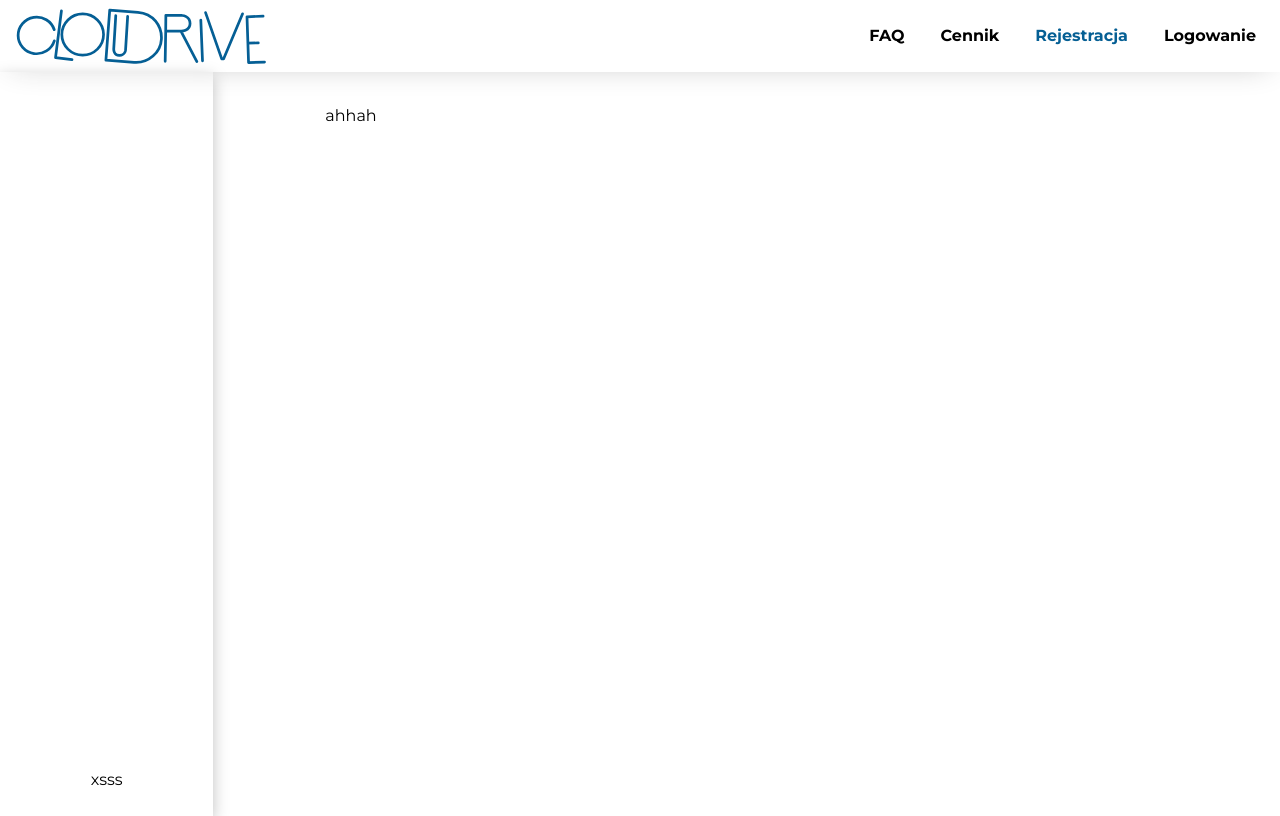
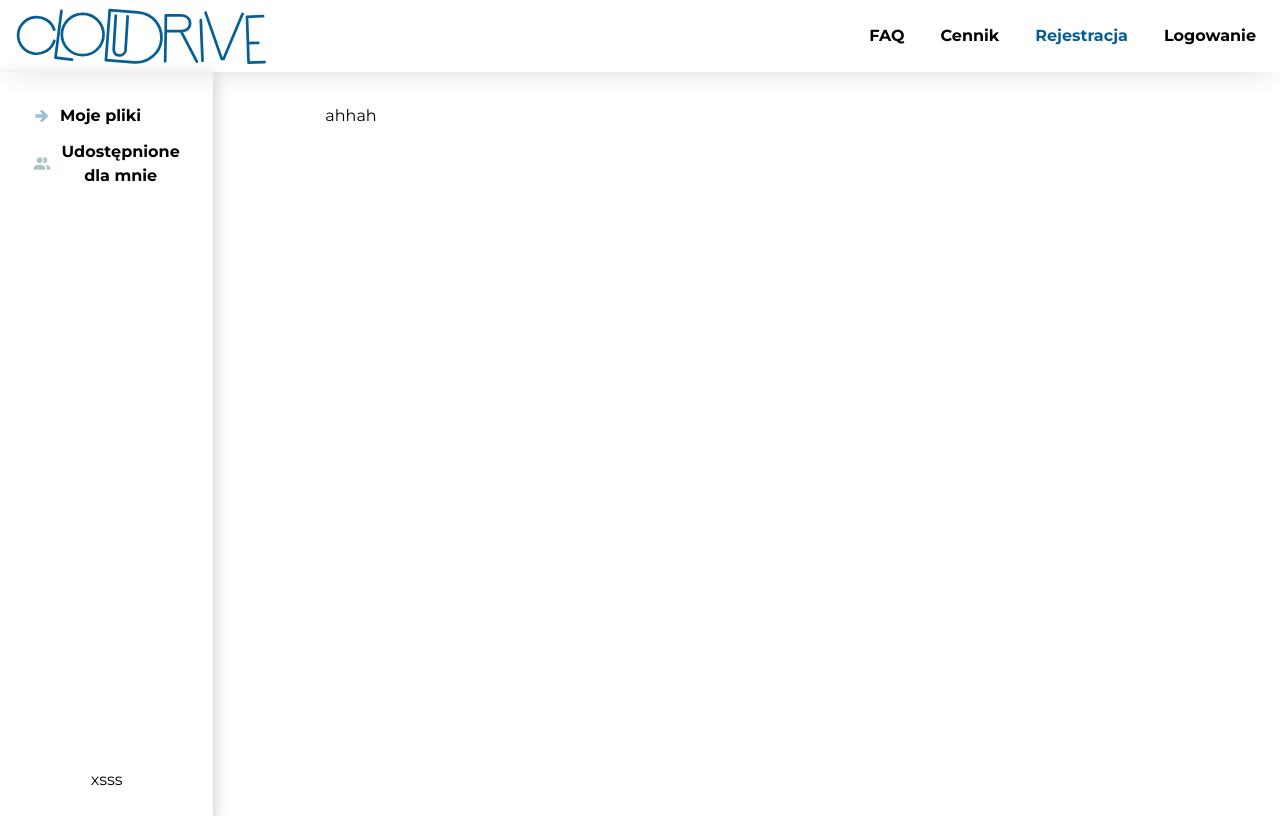
Before and after one commit to amelinium23/web-cms, a Next.js app in the folder frontend/: page /settings in a window 1280 px wide. Built offline with nearby package versions, Linux system fonts and the light colour scheme.

Commit message:
Sidebar half done

```diff
--- a/frontend/src/components/Button/index.tsx
+++ b/frontend/src/components/Button/index.tsx
@@ -1,12 +1,13 @@
 import Link from "next/link";
-import { HTMLProps } from "react";
+import { HTMLProps, ReactNode, ReactSVGElement } from "react";
 
 type ButtonProps = {
   backgroundColor: string;
   textColor: string;
-  hoverColor: string;
+  hoverColor?: string;
   content: string;
   href?: string;
+  icon?: ReactNode;
 } & Omit<HTMLProps<HTMLButtonElement>, "type">;
 
 export const Button = ({
@@ -15,16 +16,18 @@ export const Button = ({
   hoverColor,
   content,
   href,
+  icon,
   ...props
 }: ButtonProps) => {
   const realTextColor = textColor.startsWith("#")
     ? `text-[${textColor}]`
     : `text-${textColor}`;
   const buttonContent = href ? <Link href={href}>{content}</Link> : content;
-  const className = `flex h-10 justify-center font-bold items-center rounded-xl px-2 ${realTextColor} hover:bg-[#9BBFD4] bg-[${backgroundColor}] text-md hover:cursor-pointer text-center disabled:bg-[#9BBFD4] hover:shadow-lg`;
+  const className = `flex gap-2 h-10 justify-center font-bold items-center rounded-xl px-2 ${realTextColor} hover:bg-[${hoverColor}] bg-[${backgroundColor}] text-md hover:cursor-pointer text-center disabled:bg-[#9BBFD4] hover:shadow-lg`;
 
   return (
     <button className={className} {...props}>
+      {icon && icon}
       {buttonContent}
     </button>
   );
--- a/frontend/src/components/Sidebar/index.tsx
+++ b/frontend/src/components/Sidebar/index.tsx
@@ -1,5 +1,8 @@
 import React from "react";
 import { Button } from "../Button";
+import humans from "../../assets/humans.svg";
+import arrow from "../../assets/arrow.svg";
+import Image from "next/image";
 
 export const Sidebar = () => {
   const containerStyle = {
@@ -12,9 +15,19 @@ export const Sidebar = () => {
       style={containerStyle}
       className="flex flex-col h-full p-6 w-2/12 items-stretch justify-between"
     >
-      <div className="flex flex-col h-[80%] justify-start items-baseline">
-        <Button textColor="" content="" backgroundColor="" hoverColor="" />
-        <Button textColor="" content="" backgroundColor="" hoverColor="" />
+      <div className="flex flex-col h-[80%] gap-2 justify-start items-baseline">
+        <Button
+          textColor="#699FBF"
+          content="Moje pliki"
+          backgroundColor="white"
+          icon={<Image src={arrow} width={20} height={20} alt="arrow" />}
+        />
+        <Button
+          textColor="#699FBF"
+          content="Udostępnione dla mnie"
+          backgroundColor="white"
+          icon={<Image src={humans} width={20} height={20} alt="arrow" />}
+        />
       </div>
       <div className="flex flex-col h-[80%] justify-end items-center">xsss</div>
     </div>
```
Also changed, not shown: frontend/src/assets/arrow.svg (added), frontend/src/assets/humans.svg (added).
